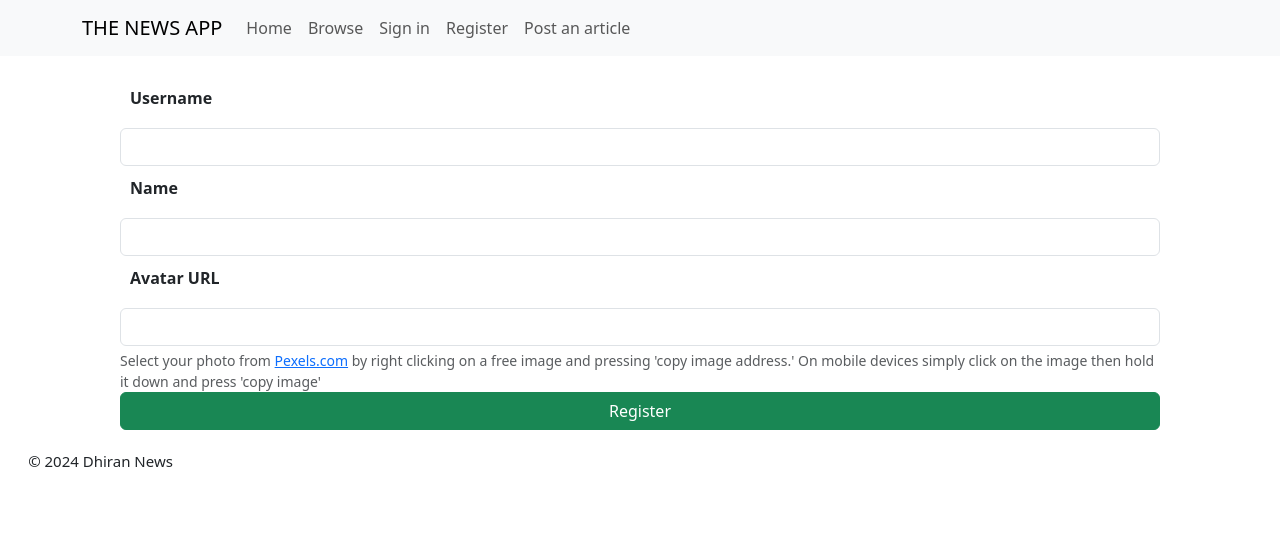
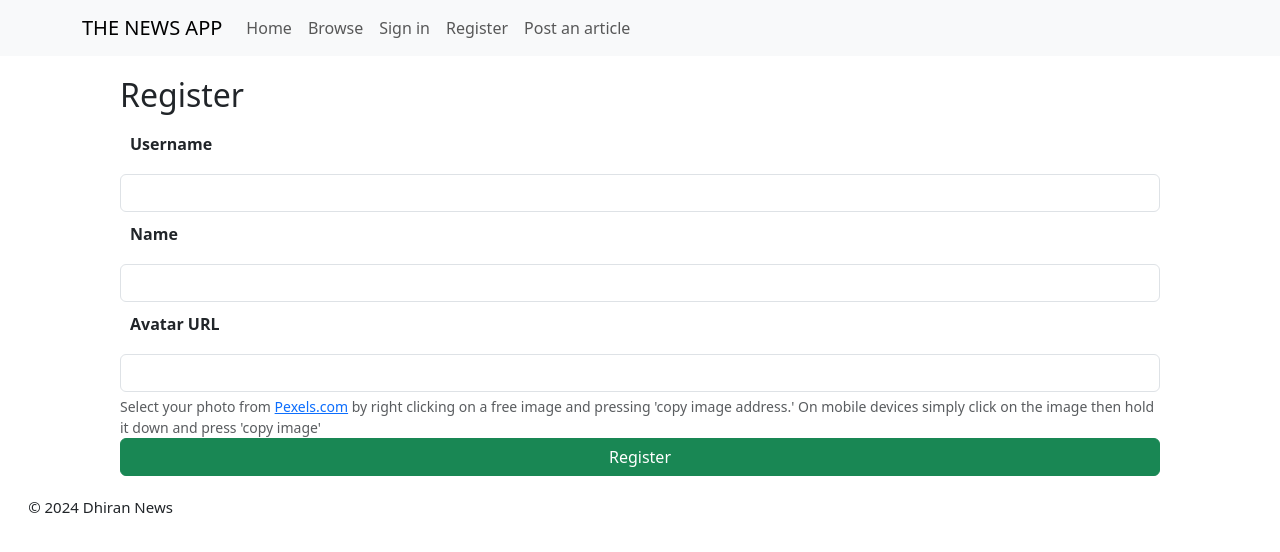
Before and after one commit to dhiransodha/dhiran-news-react, a React (Vite) app: page /register in a window 1280 px wide. Shown: the top 552 px of the page. Built offline with nearby package versions, Linux system fonts and the light colour scheme.

Commit message:
add register title

```diff
--- a/src/Register.jsx
+++ b/src/Register.jsx
@@ -43,6 +43,7 @@ export const Register = ({ setUser }) => {
   };
   return (
     <section className="register">
+      <h2>Register</h2>
       <Form.Label htmlFor="username">Username</Form.Label>
       <Form.Control
         type="text"
```
